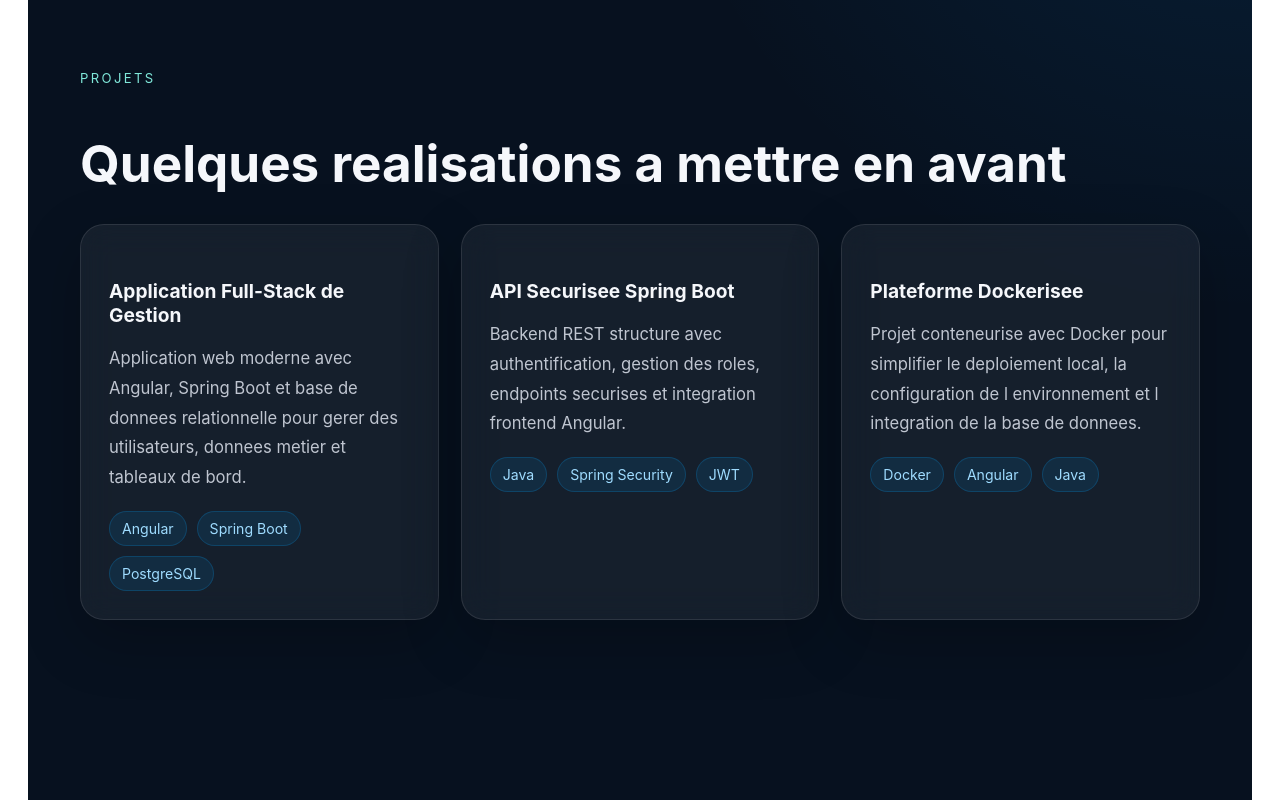
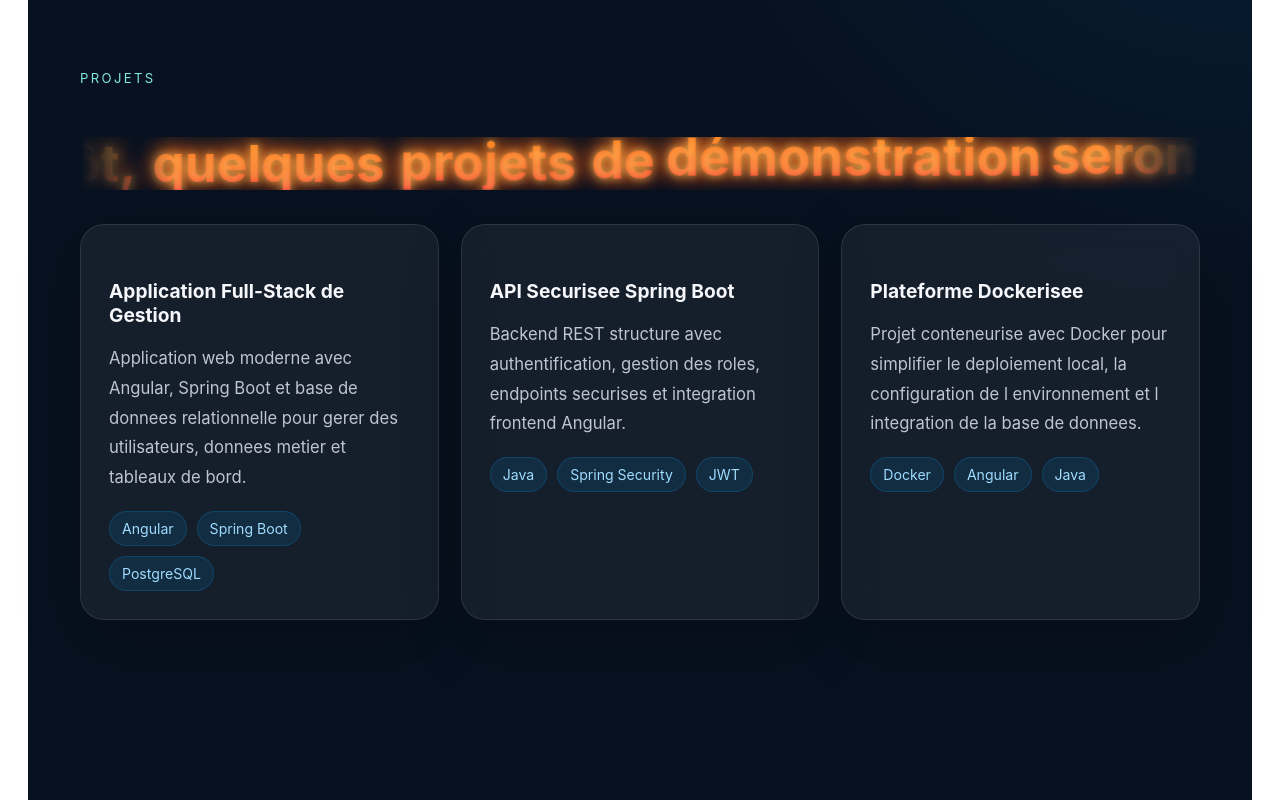
Before and after one commit to Zoom225/Portfolio-Evasion, an Angular app: page / in a window 1280 px wide. Shown: the part 2040-2840 px from the top of the page. Built offline with nearby package versions, Linux system fonts and the light colour scheme.

Commit message:
mise à jour

```diff
--- a/src/app/core/services/language.ts
+++ b/src/app/core/services/language.ts
@@ -42,7 +42,7 @@ const translations: Record<AppLanguage, Record<string, string>> = {
     'home.stackLabel': 'Stack',
     'home.stackTitle': 'Technologies principales',
     'home.projectsLabel': 'Projets',
-    'home.projectsTitle': 'Quelques realisations a mettre en avant',
+    'home.projectsTitle': 'Bientôt, quelques projets de démonstration seront disponibles ici',
     'home.contactLabel': 'Contact',
     'home.contactTitle': 'Construisons quelque chose de solide',
     'home.carouselAria': 'Technologies utilisees',
--- a/src/app/features/contact/contact.css
+++ b/src/app/features/contact/contact.css
@@ -1,6 +1,12 @@
 :host {
   display: block;
   color: #111827;
+}
+
+:host *,
+:host *::before,
+:host *::after {
+  box-sizing: border-box;
 }
 
 h1,
@@ -11,9 +17,13 @@ p {
 
 .contact-container {
   position: relative;
-  max-width: 1280px;
+  width: 100%;
+  max-width: none;
   margin: 0 auto;
   padding: 2rem 1rem 3rem;
+  overflow: hidden;
+  border-radius: 30px;
+  isolation: isolate;
 }
 
 .contact-container::before {
@@ -84,6 +94,8 @@ p {
 
 .poster-section,
 .contact-info-section {
+  width: 100%;
+  min-width: 0;
   min-height: clamp(620px, 72vh, 760px);
   display: flex;
 }
@@ -141,12 +153,15 @@ p {
 
 .form-wrapper {
   width: 100%;
+  height: 100%;
   min-height: inherit;
   padding: 2.25rem;
   display: flex;
   flex-direction: column;
+  overflow: hidden;
   border: 1px solid rgba(255, 255, 255, 0.65);
   border-radius: 28px;
+  background-clip: padding-box;
   background:
     linear-gradient(180deg, rgba(10, 18, 40, 0.82), rgba(25, 33, 60, 0.88)),
     linear-gradient(135deg, rgba(59, 130, 246, 0.35), rgba(168, 85, 247, 0.28));
@@ -188,6 +203,7 @@ p {
 .form-input,
 .form-textarea {
   width: 100%;
+  max-width: 100%;
   padding: 0.95rem 1rem;
   border: 1px solid rgba(148, 163, 184, 0.35);
   border-radius: 14px;
@@ -292,6 +308,7 @@ p {
 @media (max-width: 768px) {
   .contact-container {
     padding: 1.25rem 1rem 2rem;
+    border-radius: 24px;
   }
 
   .contact-header {
@@ -316,6 +333,7 @@ p {
 @media (max-width: 480px) {
   .contact-container {
     padding: 1rem 0.75rem 1.5rem;
+    border-radius: 20px;
   }
 
   .contact-content {
--- a/src/app/features/home/home.css
+++ b/src/app/features/home/home.css
@@ -278,6 +278,76 @@ h2 {
   margin-bottom: 18px;
 }
 
+.scrolling-project-title {
+  width: 100%;
+  overflow: hidden;
+  white-space: nowrap;
+  mask-image: linear-gradient(90deg, transparent, #000 8%, #000 92%, transparent);
+}
+
+.scrolling-project-line {
+  display: inline-block;
+  width: max-content;
+  padding-left: 100%;
+  animation: projectTitleScroll 14s linear infinite;
+}
+
+.scrolling-project-word {
+  display: inline-block;
+  margin-right: 0.32em;
+  background: linear-gradient(
+    180deg,
+    #fff7d6 0%,
+    #ffd166 34%,
+    #ff7a18 62%,
+    #ef233c 100%
+  );
+  background-size: 100% 220%;
+  background-clip: text;
+  -webkit-background-clip: text;
+  color: transparent;
+  text-shadow:
+    0 0 8px rgba(255, 209, 102, 0.7),
+    0 0 18px rgba(255, 122, 24, 0.55),
+    0 0 30px rgba(239, 35, 60, 0.35);
+  animation:
+    wordBounce 1.25s ease-in-out infinite,
+    fireText 1.2s ease-in-out infinite alternate;
+}
+
+@keyframes projectTitleScroll {
+  from {
+    transform: translateX(0);
+  }
+
+  to {
+    transform: translateX(-100%);
+  }
+}
+
+@keyframes fireText {
+  from {
+    background-position: center 0%;
+    filter: drop-shadow(0 -1px 4px rgba(255, 209, 102, 0.45));
+  }
+
+  to {
+    background-position: center 100%;
+    filter: drop-shadow(0 -4px 10px rgba(255, 122, 24, 0.7));
+  }
+}
+
+@keyframes wordBounce {
+  0%,
+  100% {
+    transform: translateY(0) scale(1);
+  }
+
+  45% {
+    transform: translateY(-10px) scale(1.04);
+  }
+}
+
 .skills-grid {
   display: flex;
   flex-wrap: wrap;
@@ -489,3 +559,15 @@ h1 {
     text-shadow: 0 0 0 rgba(0,0,0,0);
   }
 }
+
+@media (prefers-reduced-motion: reduce) {
+  .scrolling-project-line {
+    padding-left: 0;
+    animation: none;
+  }
+
+  .scrolling-project-word {
+    color: #7fe7d9;
+    animation: none;
+  }
+}
--- a/src/app/features/home/home.html
+++ b/src/app/features/home/home.html
@@ -72,7 +72,17 @@
 <section #revealSection id="projects" class="projects section">
   <div class="container">
     <p class="section-label">{{ languageService.translate('home.projectsLabel') }}</p>
-    <h3 class="section-title">{{ languageService.translate('home.projectsTitle') }}</h3>
+    <h3 class="section-title scrolling-project-title" aria-label="{{ languageService.translate('home.projectsTitle') }}">
+      <span class="scrolling-project-line" aria-hidden="true">
+        <span
+          class="scrolling-project-word"
+          *ngFor="let word of getProjectTitleWords(); let index = index"
+          [style.animation-delay]="(index * 0.12) + 's'"
+        >
+          {{ word }}
+        </span>
+      </span>
+    </h3>
 
     <div class="projects-grid">
       <article #projectCard class="project-card" *ngFor="let project of projects">
--- a/src/app/features/home/home.ts
+++ b/src/app/features/home/home.ts
@@ -71,6 +71,10 @@ export class HomeComponent implements AfterViewInit {
 
   goToContact() {
     this.router.navigate(['/contact']);
+  }
+
+  getProjectTitleWords(): string[] {
+    return this.languageService.translate('home.projectsTitle').split(' ');
   }
 
   ngAfterViewInit(): void {
--- a/src/app/shared/components/footer/footer.css
+++ b/src/app/shared/components/footer/footer.css
@@ -1,5 +1,7 @@
 :host {
   display: block;
+  box-sizing: border-box;
+  padding: 0 20px;
 }
 
 .site-footer {
@@ -26,7 +28,7 @@
 .footer-container {
   position: relative;
   z-index: 1;
-  width: min(100% - 40px, 1120px);
+  width: min(1120px, calc(100% - 32px));
   margin: 0 auto;
 }
 
```
